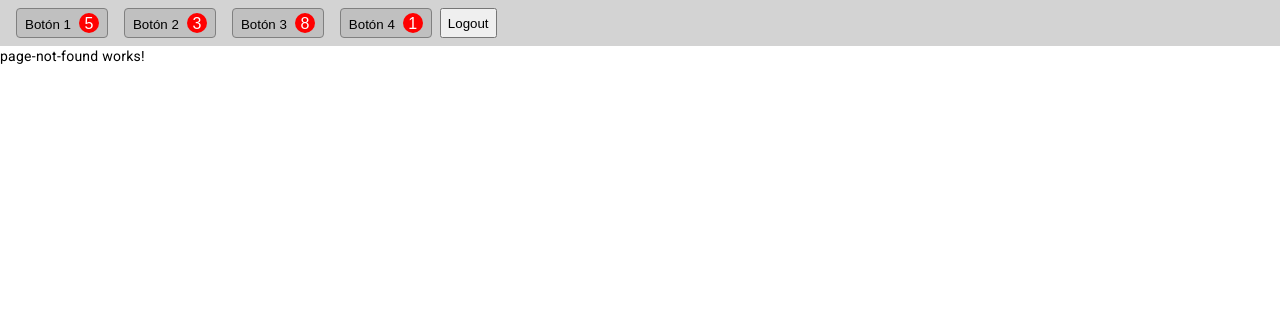
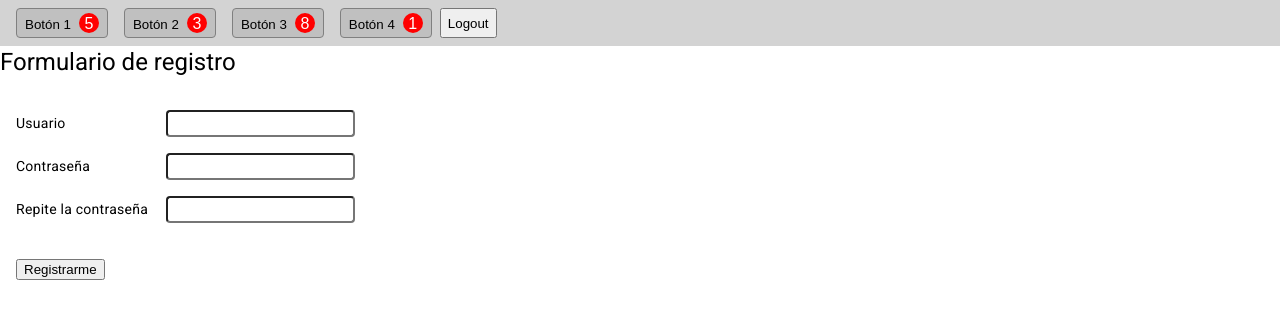
Before and after one commit to gerardoparrajc/componentes-angular, an Angular app: page /registro in a window 1280 px wide. Shown: the top 318 px of the page. Built offline with nearby package versions, Linux system fonts and the light colour scheme; no server answers.

Commit message:
Creado formulario de registro reactivo con comprobación de errores

```diff
--- a/src/app/app.module.ts
+++ b/src/app/app.module.ts
@@ -15,6 +15,7 @@ import { LogoutComponent } from './logout/logout.component';
 import { BrowserAnimationsModule } from '@angular/platform-browser/animations';
 import { FormularioComponent } from './formulario/formulario.component';
 import { ReactiveFormsModule } from '@angular/forms';
+import { RegistroComponent } from './registro/registro.component';
 
 @NgModule({
   declarations: [
@@ -26,7 +27,8 @@ import { ReactiveFormsModule } from '@angular/forms';
     CuerpoComponent,
     LoginComponent,
     LogoutComponent,
-    FormularioComponent
+    FormularioComponent,
+    RegistroComponent
   ],
   imports: [
     BrowserModule,
--- a/src/app/enrutado.module.ts
+++ b/src/app/enrutado.module.ts
@@ -7,6 +7,7 @@ import { AuthGuardGuard } from './auth-guard.guard';
 import { LoginComponent } from './login/login.component';
 import { LogoutComponent } from './logout/logout.component';
 import { FormularioComponent } from './formulario/formulario.component';
+import { RegistroComponent } from './registro/registro.component';
 
 
 const rutas:Routes = [
@@ -14,7 +15,8 @@ const rutas:Routes = [
   { path: 'login', component: LoginComponent },
   { path: 'logout', component: LogoutComponent },
   { path: 'formulario', component: FormularioComponent },
-  { path: '', redirectTo: '/formulario', pathMatch: 'full' },
+  { path: 'registro', component: RegistroComponent },
+  { path: '', redirectTo: '/registro', pathMatch: 'full' },
   { path: '**', component: PageNotFoundComponent },
 ]
 
--- /dev/null
+++ b/src/app/registro/registro.component.html
@@ -0,0 +1,24 @@
+<h1>Formulario de registro</h1>
+
+<form [formGroup]="formularioRegistro" (ngSubmit)="onSubmit()">
+  <div class="campo">
+    <label for="username">Usuario</label>
+    <input type="text" name="username" id="username" formControlName="username">
+    <span class="error" *ngIf="formularioRegistro.get('username')!.touched && formularioRegistro.get('username')!.hasError('required')">Este campo es obligatorio</span>
+  </div>
+  <div class="campo">
+    <label for="password">Contraseña</label>
+    <input type="password" name="password" id="password" formControlName="password">
+    <span class="error" *ngIf="formularioRegistro.get('password')!.touched && formularioRegistro.get('password')!.hasError('required')">Este campo es obligatorio</span>
+  </div>
+  <div class="campo">
+    <label for="repitePassword">Repite la contraseña</label>
+    <input type="password" name="repitePassword" id="repitePassword" formControlName="repitePassword">
+    <span class="error" *ngIf="formularioRegistro.get('repitePassword')!.touched && formularioRegistro.get('repitePassword')!.hasError('required')">Este campo es obligatorio</span>
+  </div>
+
+  <span *ngIf="formularioRegistro.hasError('passwordsIguales')" class="error">Las contraseñas no son iguales</span>
+  <br>
+
+  <button>Registrarme</button>
+</form>
--- /dev/null
+++ b/src/app/registro/registro.component.scss
@@ -0,0 +1,31 @@
+form {
+  padding: 16px;
+
+  .campo {
+    margin-bottom: 16px;
+  }
+
+  label {
+    width: 150px;
+    display: inline-block;
+  }
+
+  input, select {
+    border-radius: 4px;
+    padding: 4px;
+
+    &.ng-invalid.ng-touched {
+      border-color: red;
+    }
+
+    &.ng-valid.ng-touched {
+      border-color: greenyellow;
+    }
+  }
+
+  .error {
+    color: red;
+    font-size: 14px;
+    margin-left: 32px;
+  }
+}
--- /dev/null
+++ b/src/app/registro/registro.component.ts
@@ -0,0 +1,34 @@
+import { Component } from '@angular/core';
+import { AbstractControl, AbstractControlOptions, FormControl, FormGroup, Validators } from '@angular/forms';
+
+@Component({
+  selector: 'app-registro',
+  templateUrl: './registro.component.html',
+  styleUrls: ['./registro.component.scss']
+})
+export class RegistroComponent {
+  formularioRegistro: FormGroup;
+
+  constructor() {
+    this.formularioRegistro = new FormGroup({
+      username: new FormControl('', [Validators.required]),
+      password: new FormControl('', [Validators.required]),
+      repitePassword: new FormControl('', [Validators.required])
+    }, this.validarPasswords);
+  }
+
+  onSubmit() {
+    console.log(this.formularioRegistro);
+  }
+
+  validarPasswords(formulario: AbstractControl): { [s: string]: boolean } | null {
+    const password = formulario.get('password');
+    const repitePassword = formulario.get('repitePassword');
+
+    if (password?.value !== repitePassword?.value) {
+      return { passwordsIguales: true };
+    }
+
+    return null;
+  }
+}
```
Also changed, not shown: 1 other file (tests, documents, lock files or other folders).
